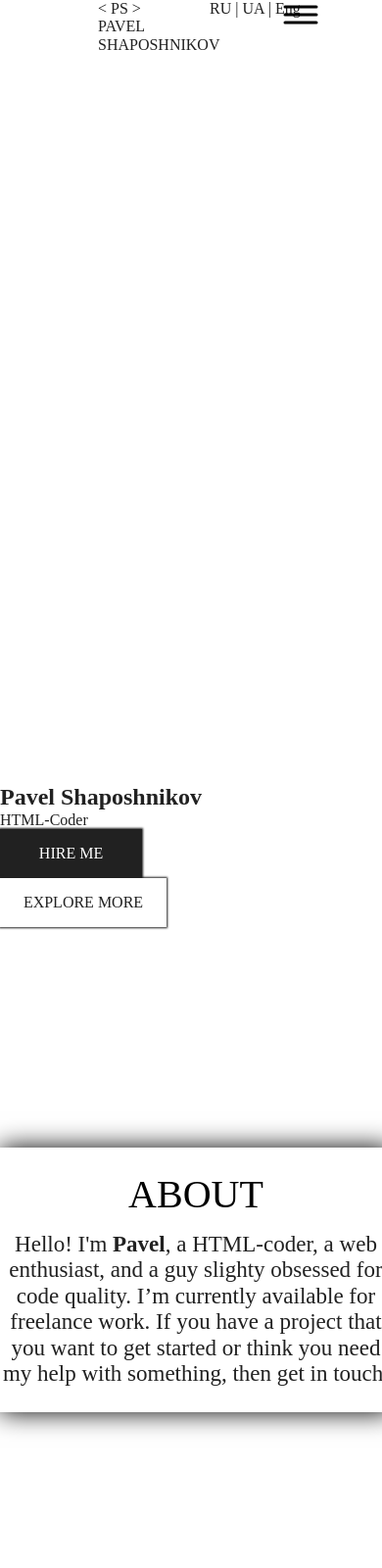
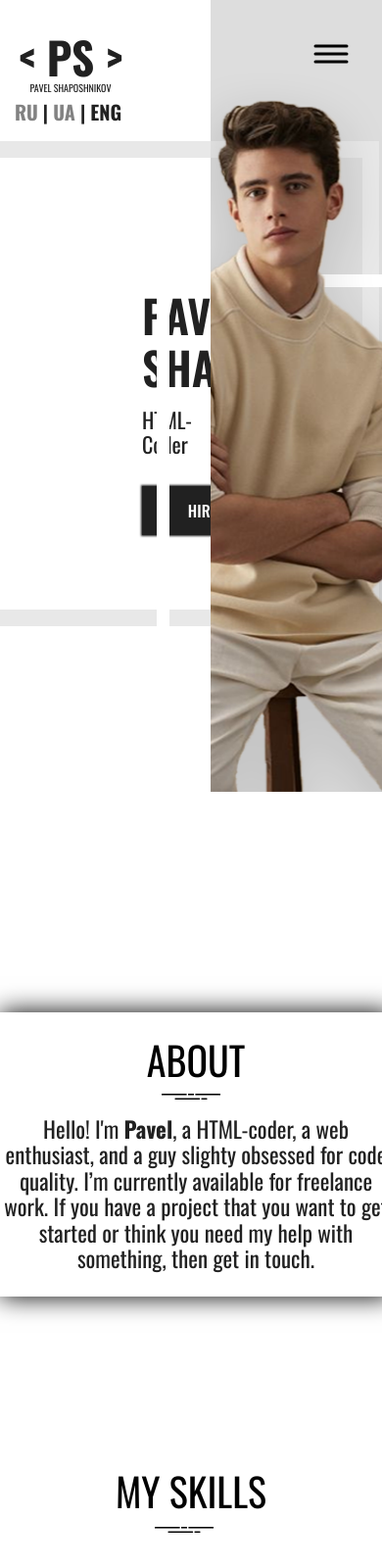
Before and after one commit to pavloshaposhnikov/portfolio, a plain HTML site: page index.html in a window 390 px wide. Shown: the top 1600 px of the page at 98% size. Drawn offline with nearby package versions, Linux system fonts and the light colour scheme; a script that the page names is missing.

Commit message:
fix 06.02

```diff
--- a/css/main.css
+++ b/css/main.css
@@ -1,9 +1,9 @@
 body {
-    margin: 0;
-    font-family: 'Cormorant', serif;
+    font-family: 'Oswald', sans-serif;
     font-size: 16px;
     font-weight: 400;
     color: #212121;
+    position: relative;
 }
 
 *,
@@ -37,77 +37,18 @@ ul, li {
     color: #000000;
 }
 
+.title::before {
+    content: url(/img/about/border.png);
+    width: 140px;
+    height: 6px;
+    position: absolute;
+    margin-top: 25px;
+}
+
 .text {
     font-size: 16px;
     font-weight: 400;
     color: #212121;
-}
-
-
-/*========================
-        Container
-==========================*/
-
-.container {
-    width: 100%;
-    max-width: 950px;
-    margin: 0 auto;
-}
-
-/*========================
-        Header
-==========================*/
-
-.header__inner {
-    margin-left: 100px;
-    display: flex;
-    min-height: 800px;
-}
-
-.logo {
-    width: 114px;
-    height: 55px;
-}
-
-.header__sidebar {
-    margin-top: 45px;
-    width: 55%;
-}
-
-.sidebar__content {
-    position: relative;
-    margin-top: 250px;
-}
-
-.sidebar__content::before {
-    left: -573px;
-    content: "";
-    position: absolute;
-    top: -60%;
-    width: 800px;
-    height: 495px;
-    background-color: transparent;
-    border: 17px solid #e8e8e8;
-}
-
-.header__title {
-    position: relative;
-    margin-bottom: 15px;
-    font-size: 46px;
-    font-weight: 600;
-    text-transform: uppercase;
-}
-
-.header__subtitle {
-    margin-bottom: 30px;
-    font-size: 22px;
-}
-
-.header__buttons {
-    display: flex;
-    justify-content: space-between;
-    width: 340px;
-    position: relative;
 }
 
 .btn {
@@ -118,7 +59,7 @@ ul, li {
     height: 50px;
     color: #ffffff;
     border: 1px solid transparent;
-    background: #212121;
+    background-color: #212121;
     font-weight: 500;
     text-transform: uppercase;
     box-shadow: 0px 0px 2px 1px rgba(33,33,33,1);
@@ -132,37 +73,80 @@ ul, li {
 
 .btn--white {
     width: 170px;
-    background: #ffffff;
+    background-color: #fff;
     color: #212121;
 }
 
-.header__aside {
-    padding-top: 52px;
-    width: 45%;
-    background-color: #dddddd;
+/*========================
+        Container
+==========================*/
+
+.container {
+    width: 100%;
+    max-width: 950px;
+    margin: 0 auto;
+    padding: 0 15px;
 }
 
-.header__aside::before {
-    content: "";
+/*========================
+        Header
+==========================*/
+
+.header {
     position: absolute;
-    width: 230px;
-    height: 380px;
-    background-color: transparent;
-    border: 13px solid #ffffff;
-    border-right: 0;
-    right: 0px;
-    top: 280px;
+    top: 0;
+    left: 0;
+    width: 100%;
 }
 
-.header__aside-inner {
-    position: relative;
-    background: url(../img/header/bg.png) no-repeat;
-    background-position: center top;
-    height: 756px;
+.header__inner {
+    margin: 30px auto 0;
+    padding: 0 15px;
+    display: flex;
+    justify-content: space-between;
+    align-items: center;
+    max-width: 1320px;
+}
+
+.logo {
+    width: 114px;
+    height: 70px;
+    text-align: center;
+    border: 2px solid transparent;
+    transition: all 0.2s ease;
+}
+
+.logo:hover {
+    border: 2px solid #212121;
+    transition: all 0.7s ease;
+}
+
+.logo__title {
+    font-size: 45px;
+    font-weight: 700;
+}
+
+.logo__subtitle {
+    font-size: 10px;
+    font-weight: 400;
+}
+
+.language {
+    text-transform: uppercase;
+    font-size: 20px;
+    font-weight: 700;
+    position: absolute;
+    top: 103px;
+}
+
+.language a {
+    color: #828282;
+    text-decoration: none;
 }
 
 .nav {
     padding-bottom: 30px;
+    font-size: 18px;
 }
 
 .nav ul {
@@ -229,7 +213,7 @@ ul, li {
 }
 
 .nav-toggle [class*='bar-'] {
-    background: #000;
+    background-color: #000;
     display: block;
     -webkit-transform: rotate(0deg);
     transform: rotate(0deg);
@@ -263,6 +247,82 @@ ul, li {
     transform-origin: 15% 95%;
 }
 
+/*========================
+        Home
+==========================*/
+
+.home__inner {
+    display: flex;
+    min-height: 800px;
+}
+
+.home__side {
+    margin-top: 45px;
+    width: 55%;
+}
+
+.home__content {
+    position: relative;
+    margin-top: 250px;
+    padding-left: 145px;
+}
+
+.home__content::before {
+    left: -573px;
+    content: "";
+    position: absolute;
+    top: -60%;
+    width: 960px;
+    height: 495px;
+    background-color: transparent;
+    border: 17px solid #e8e8e8;
+}
+
+.home__title {
+    position: relative;
+    margin-bottom: 15px;
+    font-size: 46px;
+    font-weight: 600;
+    text-transform: uppercase;
+}
+
+.home__subtitle {
+    position: relative;
+    margin-bottom: 30px;
+    font-size: 22px;
+}
+
+.home__buttons {
+    display: flex;
+    justify-content: space-between;
+    width: 340px;
+    position: relative;
+}
+
+.home__aside {
+    padding-top: 52px;
+    width: 45%;
+    background-color: #dddddd;
+}
+
+.home__aside::before {
+    content: "";
+    position: absolute;
+    width: 230px;
+    height: 380px;
+    background-color: transparent;
+    border: 13px solid #ffffff;
+    border-right: 0;
+    right: 0px;
+    top: 280px;
+}
+
+.home__aside-inner {
+    position: relative;
+    background: url(../img/header/bg.png) no-repeat;
+    background-position: center top;
+    height: 756px;
+}
 
 /*========================
         About
@@ -287,8 +347,16 @@ ul, li {
     transform: translate(-50%,-50%);
 }
 
+.about__card .title::before {
+    width: 90px;
+}
+
 .about__card-front {
     padding-top: 106px;
+}
+
+.about__card-front .title::before {
+    margin-top: 23px;
 }
 
 .about__card-top {
@@ -309,14 +377,14 @@ ul, li {
 }
 
 .about__card .about__card-top {
-    background:#dddddd;
+    background-color:#dddddd;
     color:#fff;
     transform: rotateX(90deg) translateY(-50%);
     transform-origin: top center;
 }
 
 .about__card .about__card-front {
-    background:#fff;
+    background-color:#fff;
     color:#1893D7;
     transform-origin: bottom center;
     transform: rotateX(0deg) translateY(0%);
@@ -335,7 +403,7 @@ ul, li {
 }
 
 .card__content {
-    padding: 40px 200px;
+    padding: 60px 200px;
     margin: 0 auto;
     width: 868px;
     align-items: center;
@@ -345,6 +413,10 @@ ul, li {
     margin-bottom: 30px;
     width: 60px;
     height: 6px;
+}
+
+.about__text {
+    margin-top: 35px;
 }
 
 .about__text span {
@@ -365,43 +437,6 @@ ul, li {
     text-align: center;
 }
 
-/*
-.skills__item {
-  position: relative;
-  width: 370px;
-  height: 15px;
-  background: #dfdfdf;
-  overflow: hidden;
-}
-.skills__item::before {
-    content: "";
-    position: absolute;
-  width: 100%;
-  height: 100%;
-  background: #212121;
-  transform: translateX(-100%);
-  animation-duration: 3s;
-  animation-name: slidein;
-  animation-iteration-count: infinite;
-}
-
-@keyframes slidein {
-  from {
-    transform: translateX(-100%);
-  }
-
-  to {
-    transform: translateX(0);
-  }
-}
-
-.skill__name {
-    bottom: 30px;
-    margin-bottom: 10px;
-    font-size: 24px;
-    text-transform: uppercase;
-} */
-
 .skills__content {
     display: flex;
     justify-content: space-evenly;
@@ -417,8 +452,10 @@ ul, li {
     text-align: center;
 }
 
-.skills__item:hover .skill__img-hover {
+.skills__item:hover .skill__img {
+    filter: grayscale(0%);
     transform: scale(1.05);
+    transition: all 0.2s ease;
 }
 
 .skills__item:hover .skill__title {
@@ -436,24 +473,12 @@ ul, li {
 .skill__img {
     width: 90px;
     height: 90px;
-}
-
-.skill__img-hover {
-    width: 90px;
-    height: 90px;
-    display: none;
+    filter: grayscale(100%);
+    transition: all 0.2s ease;
 }
 
 .skill__img-figma {
     width: 60px;
-}
-
-.skills__item:hover .skill__img {
-    display: none;
-}
-
-.skills__item:hover .skill__img-hover {
-    display: inline-block;
 }
 
 .skill__title {
@@ -484,7 +509,6 @@ ul, li {
 }
 
 
-
 /*========================
         Portfolio
 ==========================*/
@@ -498,10 +522,13 @@ ul, li {
     text-align: center;
 }
 
+.portfolio__inner .title::before {
+    width: 147px;
+}
+
 .portfolio__item {
     margin-bottom: 90px;
 }
-
 
 .hidden {
     display: none;
@@ -520,10 +547,10 @@ ul, li {
     margin: 55px 0 40px;
     height: 450px;
     max-width: 100%;
-    background: #000;
+    background-color: #000;
     overflow: hidden;
     transition: all .4s ease;
-    box-shadow: 0px 0px 9px 6px rgba(0,0,0,0.75);
+    box-shadow: 0px 0px 6px 2px rgba(0,0,0,0.50);
 }
 
 .portfolio__overlay:nth-child(odd) {
@@ -533,7 +560,7 @@ ul, li {
 .portfolio__overlay:hover {
     transform: scale(1.05);
     transition: all .4s ease;
-    box-shadow: 0px 0px 31px 6px rgba(0,0,0,0.75);
+    box-shadow: 0px 0px 10px 2px rgba(0,0,0,0.50);
 }
 
 .overlay__title {
@@ -550,23 +577,24 @@ ul, li {
     opacity: 1;
 }
 
+.overlay__link {
+    margin-right: 7px;
+}
+
 .overlay__icon {
     width: 30px;
     height: 30px;
+    transition: all 0.1s ease;
 }
 
 .overlay__icon:hover {
     transform: scale(1.09);
+    transition: all 0.1s ease;
 }
 
 .overlay__links {
     margin-top: 10px;
 }
-
-.overlay__link {
-    margin-right: 7px;
-}
-
 
 .overlay__link:last-child {
     margin-right: 0;
@@ -590,7 +618,7 @@ ul, li {
 
 .footer {
     padding: 75px 0;
-    background: #dddddd;
+    background-color: #dddddd;
 }
 
 .footer__inner {
@@ -606,6 +634,14 @@ ul, li {
 
 .footer__inner i {
     margin-top: 25px;
+}
+
+.footer__inner .title::before {
+    width: 124px;
+}
+
+.footer__content {
+    margin-top: 40px;
 }
 
 .footer__text {
@@ -626,6 +662,10 @@ ul, li {
 .footer__social-icon i {
     margin-right: 45px;
     font-size: 35px;
+}
+
+.footer__social-icon, .footer__social-icon:hover {
+    transition: all 0.2s ease;
 }
 
 .footer__social-icon:last-child i {
@@ -655,10 +695,12 @@ a.scroll-up {
     position: fixed;
     opacity: 0.3;
     z-index: 2000;
+    transition: all 0.3s ease;
 }
 
 a.scroll-up:hover {
     opacity: 0.5;
+    transition: all 0.3s ease;
 }
 
 /*========================
@@ -757,7 +799,7 @@ a.scroll-up:hover {
     }
 }
 
-@media (max-width: 885px) {
+@media (max-width: 849px) {
     .header__aside-inner {
         background: none;
     }
@@ -765,13 +807,13 @@ a.scroll-up:hover {
     a.scroll-up {
         right: 15px;
     }
+
+    .language {
+        bottom: 447px;
+    }
 }
 
 @media (max-width: 767px) {
-    .container {
-        padding: 0 15px;
-    }
-
     .nav__link {
         font-size: 22px;
         padding-bottom: 4px;
@@ -818,6 +860,10 @@ a.scroll-up:hover {
     .overlay__links p {
         font-size: 22px;
     }
+
+    .language {
+        bottom: 515px;
+    }
 }
 
 @media (max-width: 690px) {
```
